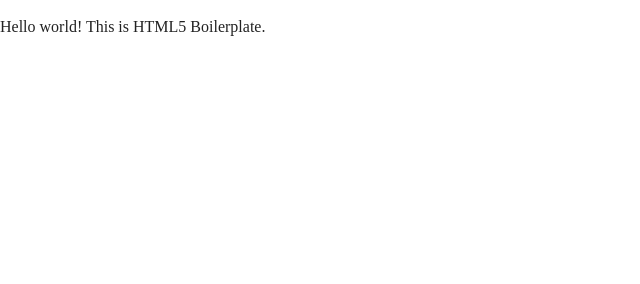
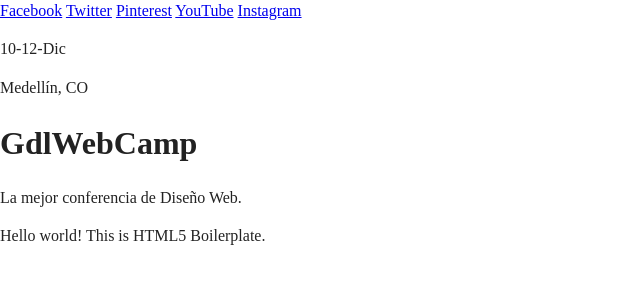
Before and after one commit to santiagoquinteroguarin/gdlwebcam-app, a plain HTML site: page index.html in a window 1280 px wide. Shown: the whole page, without its empty margins (0-640 px from the left). Drawn offline with nearby package versions, Linux system fonts and the light colour scheme.

Commit message:
creating HTML to Header

```diff
--- a/index.html
+++ b/index.html
@@ -3,7 +3,7 @@
 
 <head>
   <meta charset="utf-8">
-  <title></title>
+  <title>GdlWebCamp</title>
   <meta name="description" content="">
   <meta name="viewport" content="width=device-width, initial-scale=1">
 
@@ -22,6 +22,30 @@
     <p class="browserupgrade">You are using an <strong>outdated</strong> browser. Please <a href="https://browsehappy.com/">upgrade your browser</a> to improve your experience and security.</p>
   <![endif]-->
 
+  <!-- Header -->
+  <header class="site-header">
+    <div class="hero">
+      <div class="content-header">
+        <nav class="social-media">
+          <a href="#">Facebook</a>
+          <a href="#">Twitter</a>
+          <a href="#">Pinterest</a>
+          <a href="#">YouTube</a>
+          <a href="#">Instagram</a>
+        </nav>
+        <div class="event-info">
+          <p class="date">10-12-Dic</p>
+          <p class="city">Medellín, CO</p>
+        </div>
+        <h1 class="name-site">GdlWebCamp</h1>
+        <p class="slogan">La mejor conferencia de <span>Diseño Web.</span></p>
+      </div>
+    </div>
+  </header>
+
+
+
+
   <!-- Add your site or application content here -->
   <p>Hello world! This is HTML5 Boilerplate.</p>
   <script src="js/vendor/modernizr-3.8.0.min.js"></script>
```
